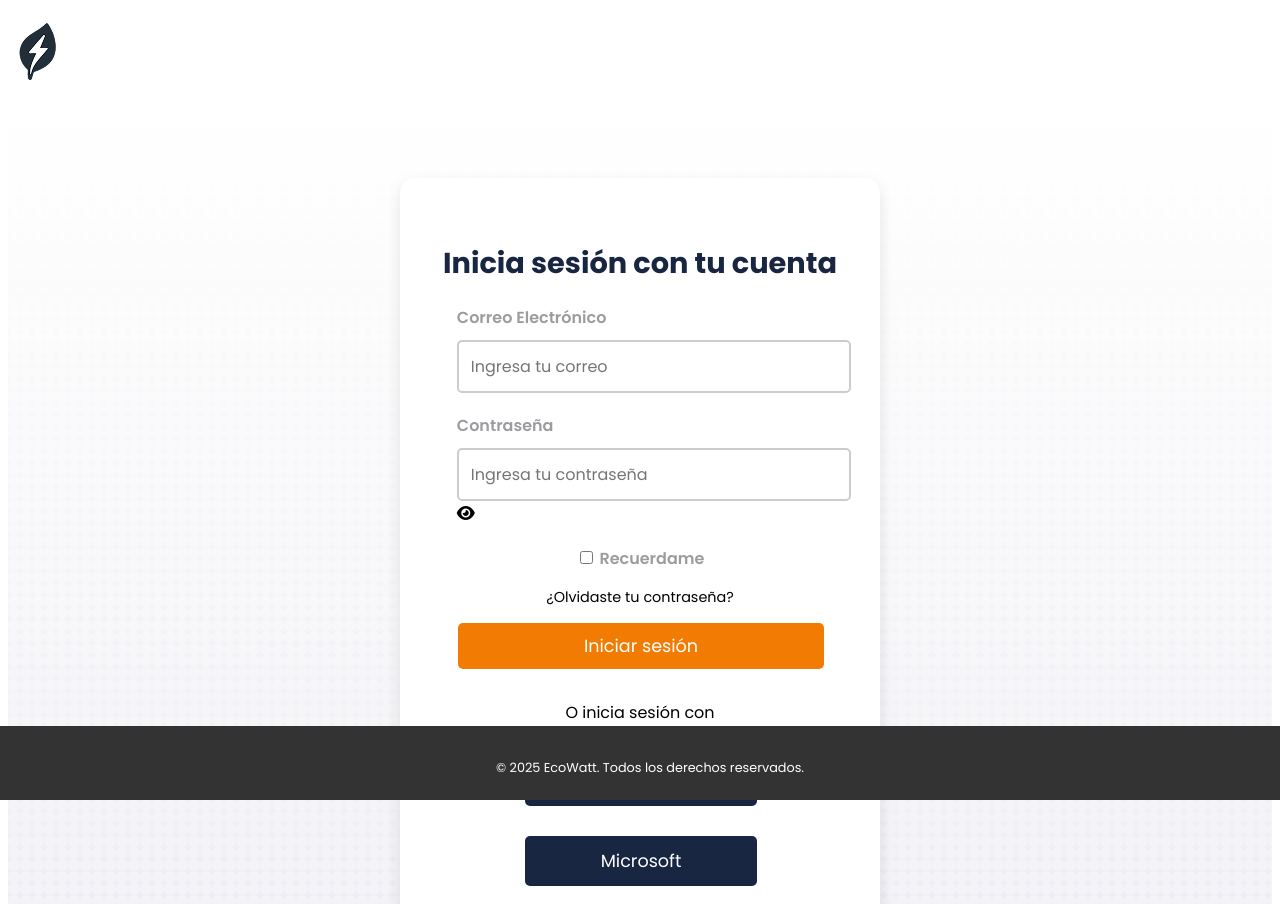
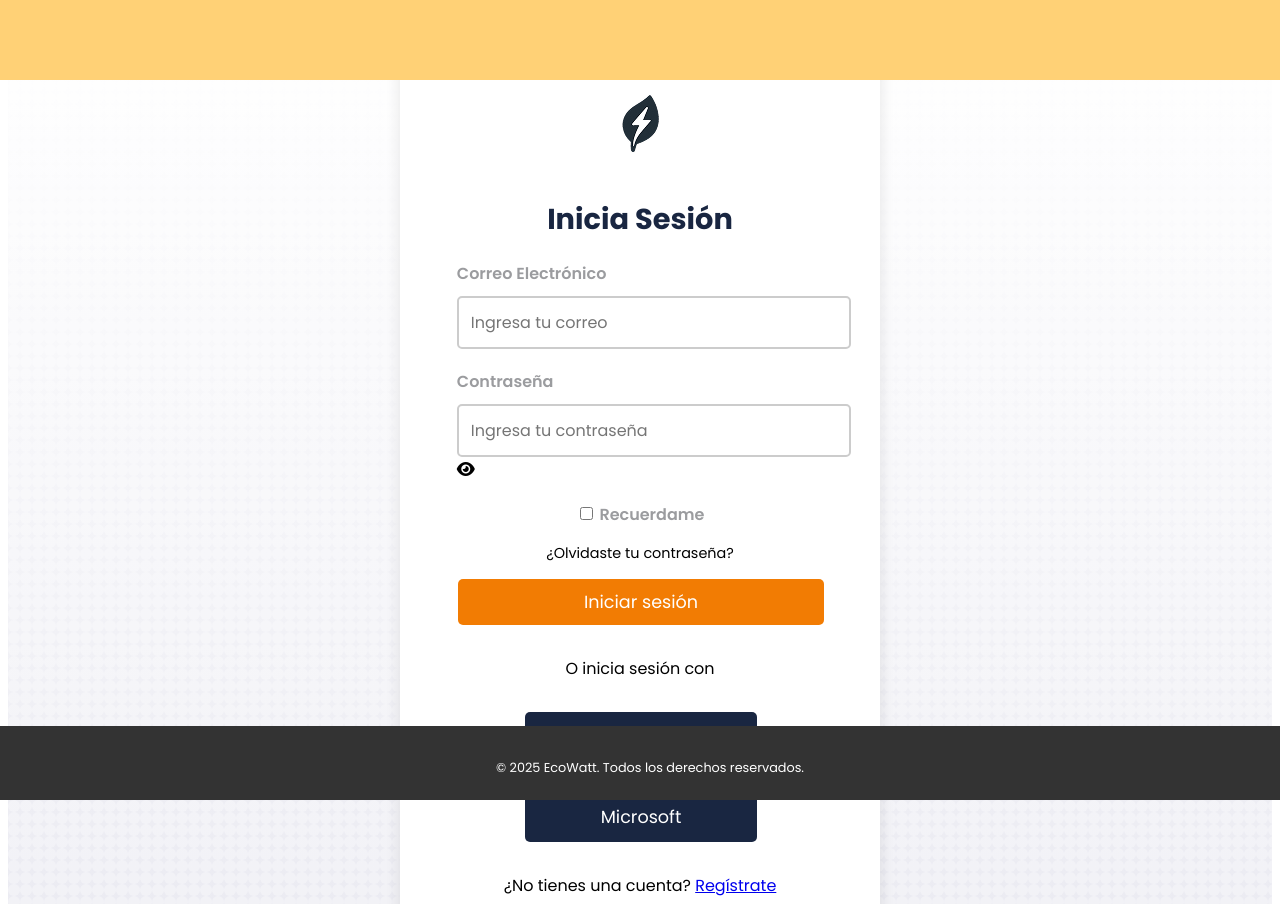
Before and after one commit to EcoWatt-Project/EcoWatt-LandingPage, a plain HTML site: page logIn.html in a window 1280 px wide. Shown: the top 904 px of the page. Drawn offline with Linux system fonts and the light colour scheme.

Commit message:
Update logIn.html

```diff
--- a/logIn.html
+++ b/logIn.html
@@ -8,20 +8,16 @@
     <link rel="stylesheet" href="https://cdnjs.cloudflare.com/ajax/libs/font-awesome/6.4.0/css/all.min.css"> <!-- Incluyendo FontAwesome -->
 </head>
 <body>
-    <header>
-        <div class="menu-section">
-            <div class="menu container">
-                <!-- Logo dentro del formulario -->
-                <div class="logo">
-                    <img src="public/assets/images/logo.png" alt="Logo EcoWatt" class="logo-img">
-                </div>
-            </div>
-        </div>
-    </header>
+
+    <div class="header-bar"></div>
 
     <section class="auth-container">
         <div class="auth-card">
-            <h2>Inicia sesión con tu cuenta</h2>
+
+            <div class="logo">
+                <img src="public/assets/images/logo.png" alt="Logo EcoWatt" class="logo-img">
+            </div>
+            <h2>Inicia Sesión</h2>
             <form action="#" method="post">
                 <div class="input-group">
                     <label for="email">Correo Electrónico</label>
```
